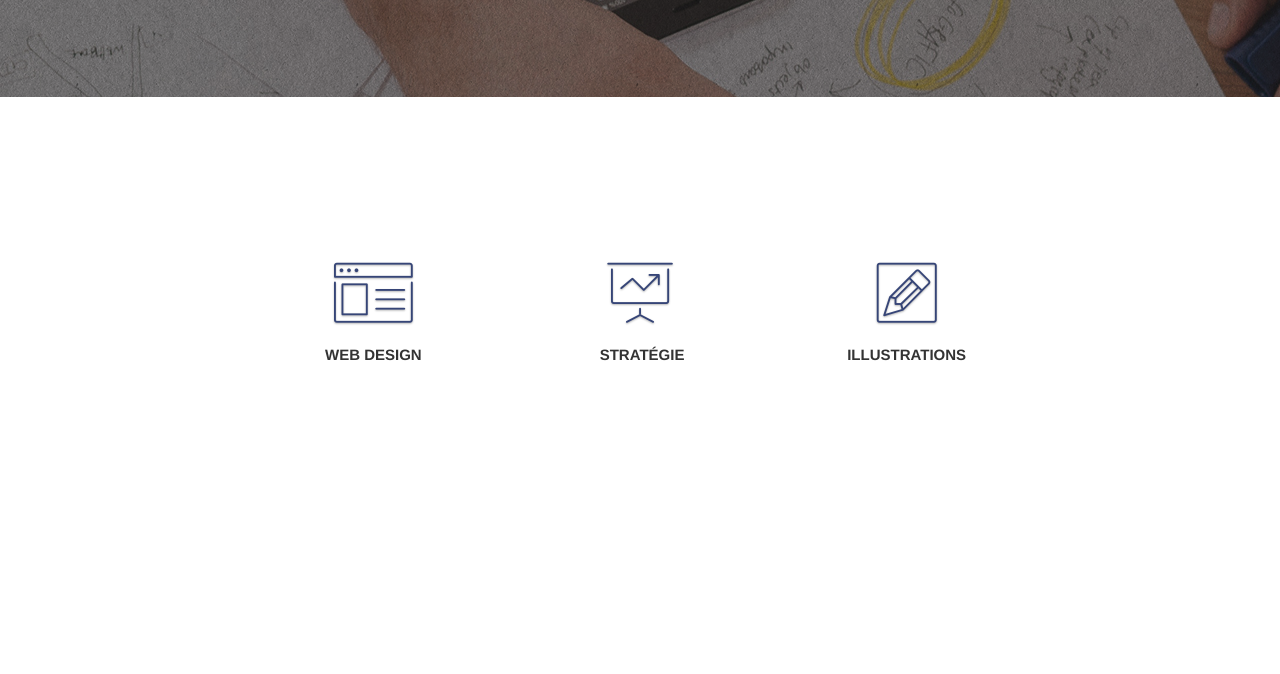
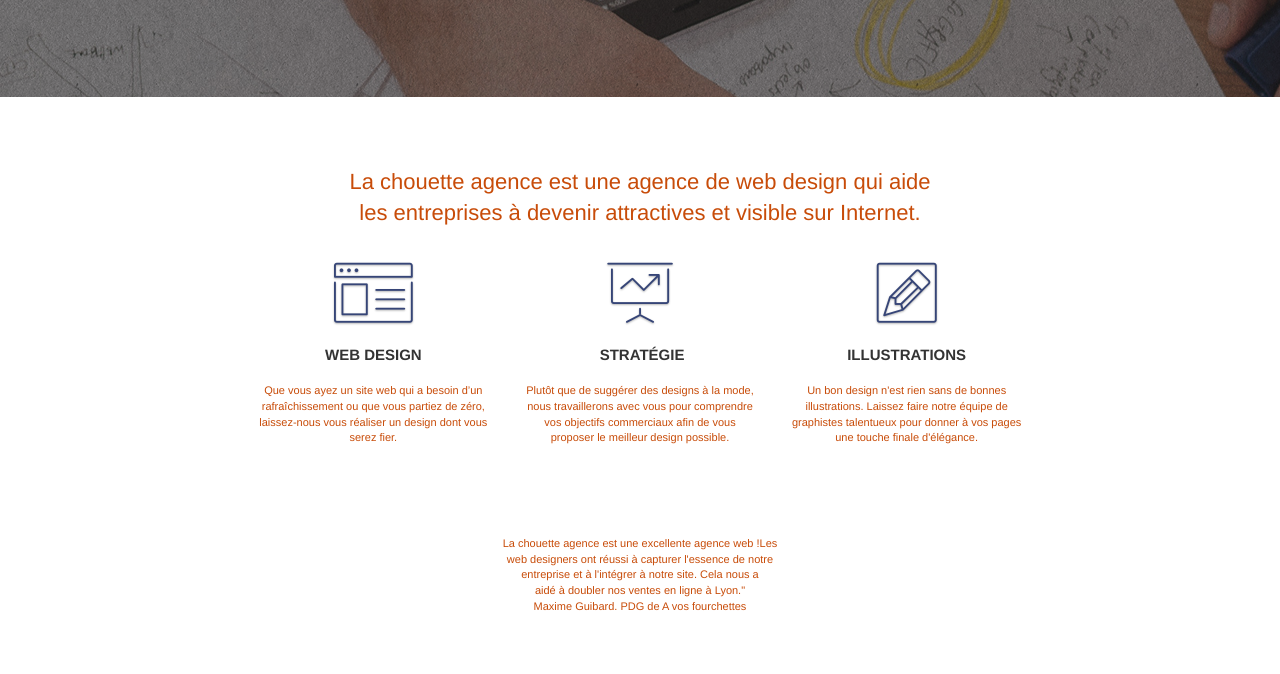
Before and after one commit to Kratoom/FlorianBoche_4_22062021, a plain HTML site: page apres/index.html in a window 1280 px wide. Shown: the part 470-1144 px from the top of the page. Drawn offline with Linux system fonts and the light colour scheme; grey boxes are pictures that could not be loaded.

Commit message:
modifiation couleur accueil + page2

```diff
--- a/apres/style.css
+++ b/apres/style.css
@@ -651,7 +651,7 @@ label,
 a {
     font-family: "helvetica";
     font-weight: 400;
-    color: #FFFFFF!important;
+    color: #C84C09!important;
 }
 
 .container {
```
